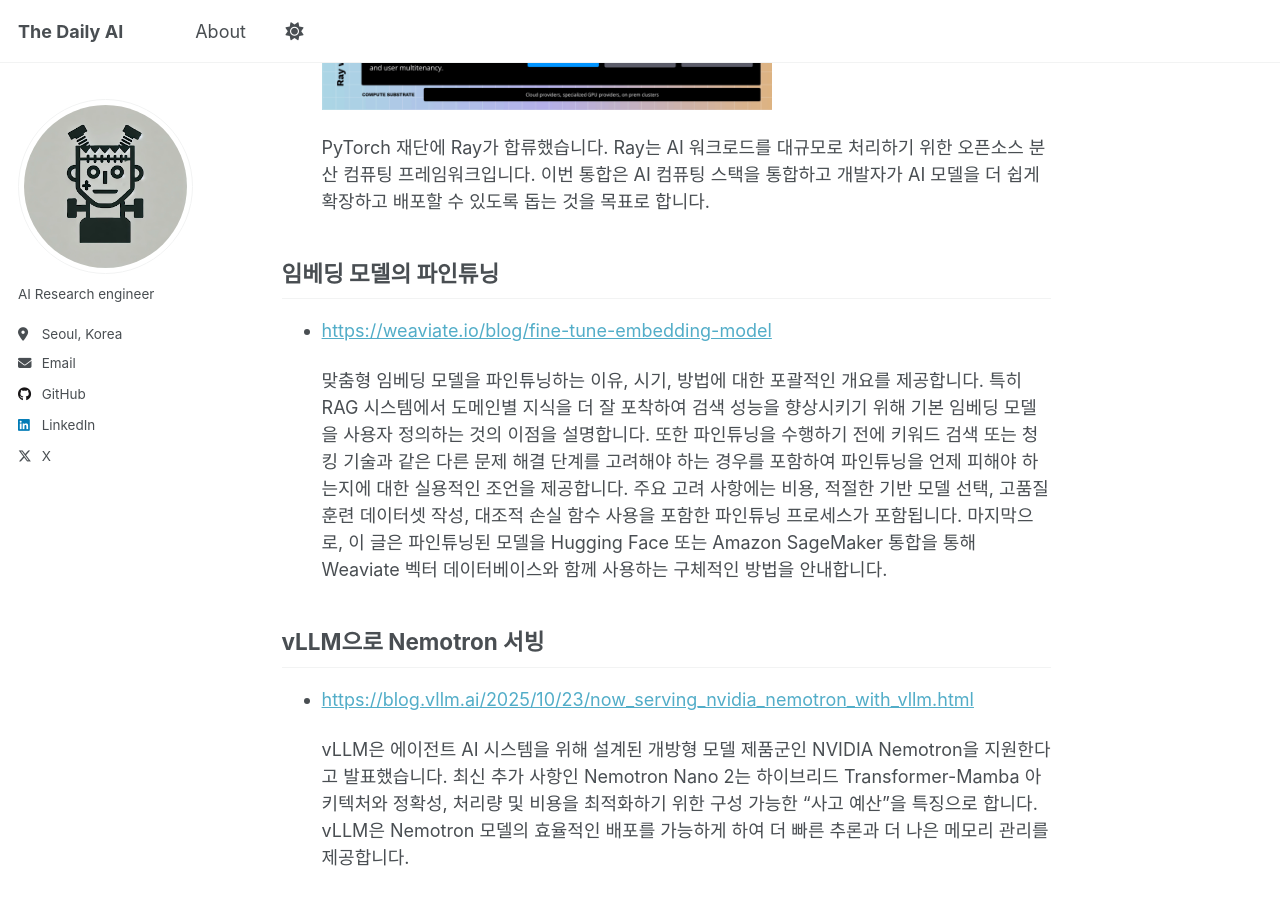
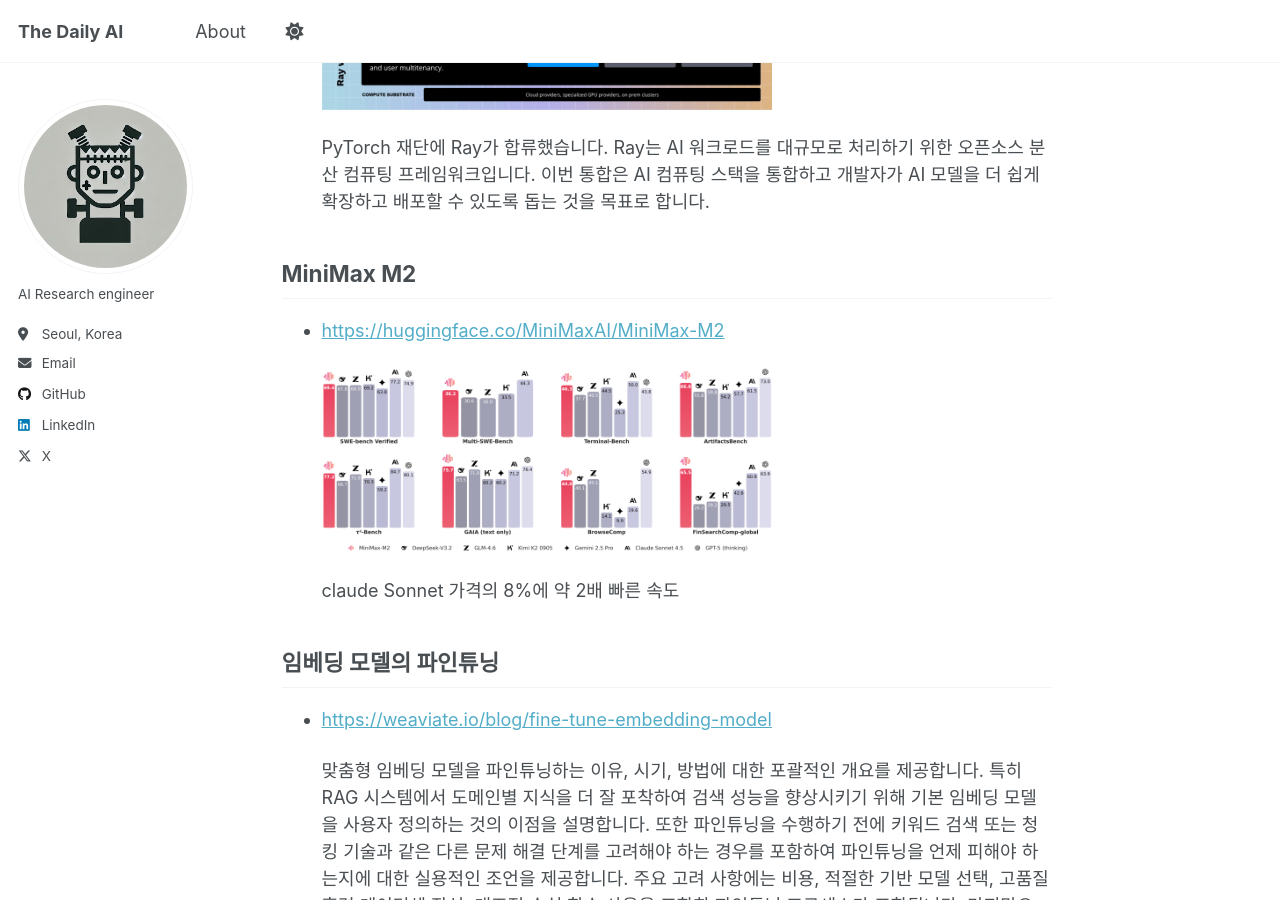
Before and after one commit to parameterfreak/parameterfreak.github.io, a Jekyll site: the page built from _posts/2025-10-29-ai-weekly-picks.md, in a window 1280 px wide and 900 px high, scrolled down 2969 px. Built offline with Jekyll 4.4.1, drawn with Linux system fonts in a browser that asks for light colours; a script that is not in the unit is left out.

Commit message:
update 2025-10-29-ai-weekly-picks

```diff
--- a/_posts/2025-10-29-ai-weekly-picks.md
+++ b/_posts/2025-10-29-ai-weekly-picks.md
@@ -63,6 +63,12 @@
 
   PyTorch 재단에 Ray가 합류했습니다. Ray는 AI 워크로드를 대규모로 처리하기 위한 오픈소스 분산 컴퓨팅 프레임워크입니다. 이번 통합은 AI 컴퓨팅 스택을 통합하고 개발자가 AI 모델을 더 쉽게 확장하고 배포할 수 있도록 돕는 것을 목표로 합니다.
 
+## MiniMax M2
+- [https://huggingface.co/MiniMaxAI/MiniMax-M2](https://huggingface.co/MiniMaxAI/MiniMax-M2)
+
+  <img src="/images/post/weekly-picks/251029-3.jpeg" alt="minimax-m2 bench" width="450"/>
+
+  claude Sonnet 가격의 8%에 약 2배 빠른 속도
 
 ## 임베딩 모델의 파인튜닝
 
```
Also changed, not shown: images/post/weekly-picks/251029-3.jpeg (added).
